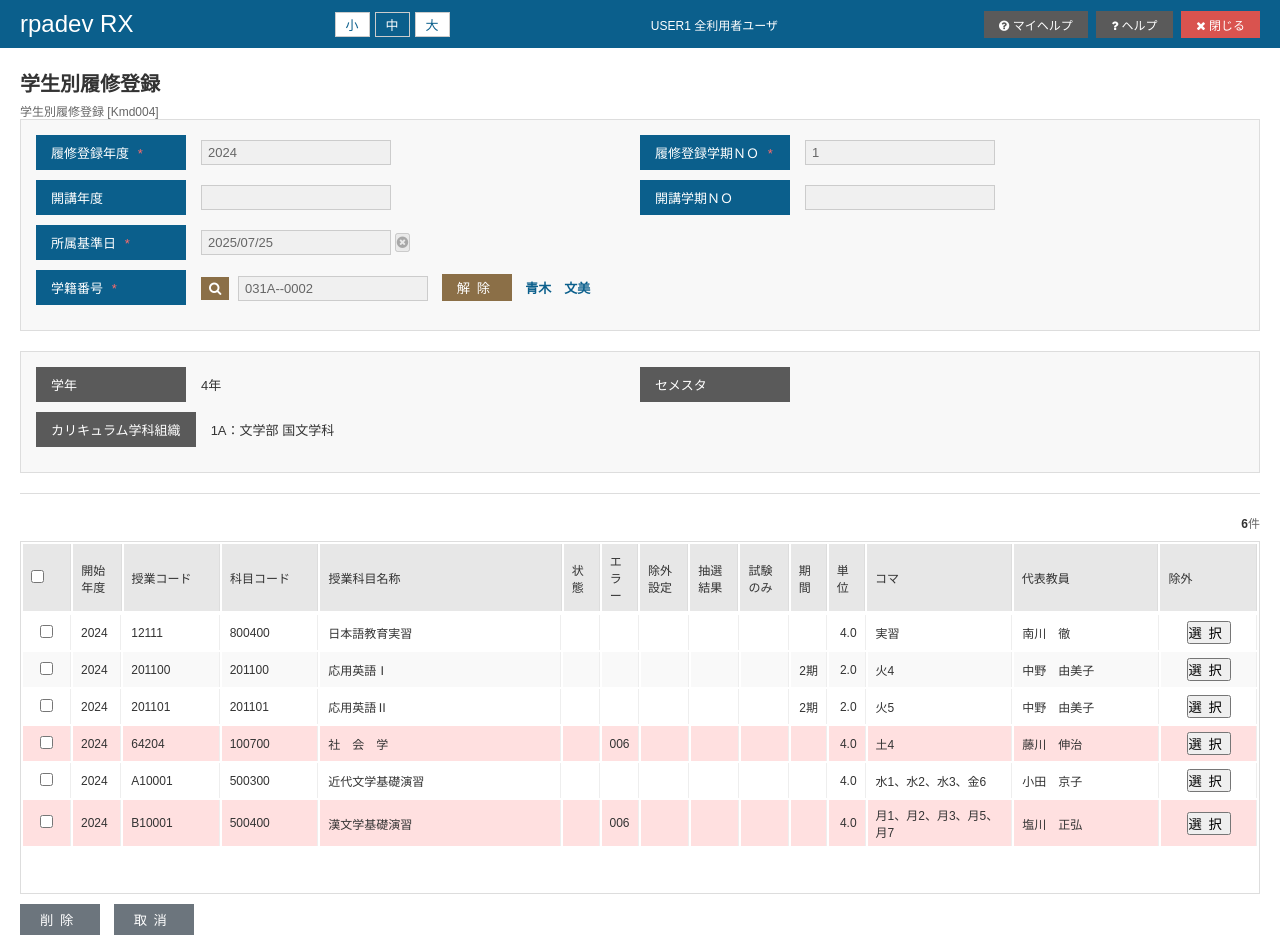
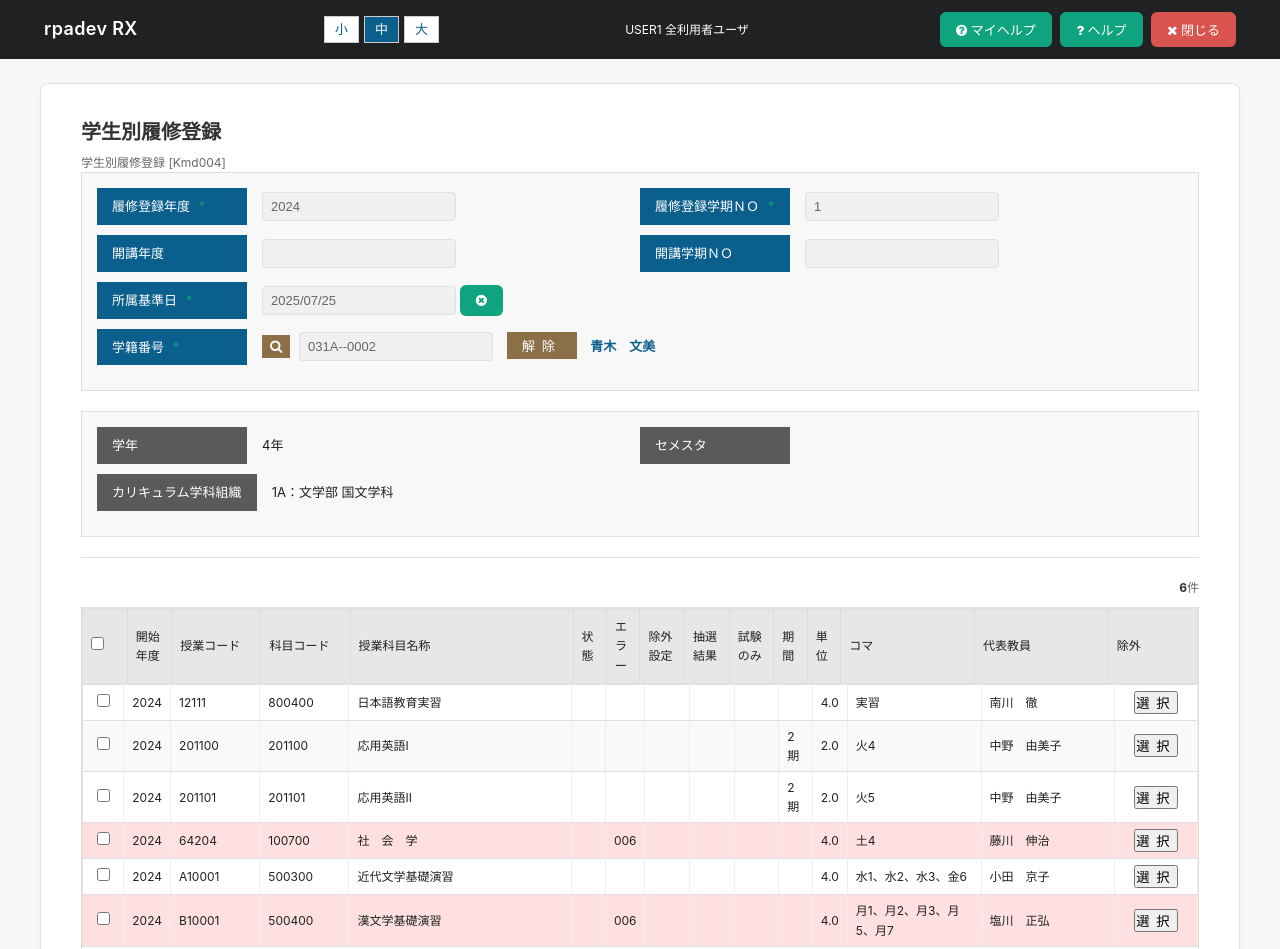
Before and after one commit to dn36772386/rpadev-2, a plain HTML site: page index.html in a window 1280 px wide. Shown: the top 949 px of the page. Drawn offline with Linux system fonts and the light colour scheme.

Commit message:
rpadev-rx-common.css を更新

```diff
--- a/rpadev-rx-common.css
+++ b/rpadev-rx-common.css
@@ -545,3 +545,115 @@ footer {
         padding-left: 0;
     }
 }
+
+
+/* ─────────────────────────────────────────────
+   ChatGPT / OpenAI 風テーマ   2025‑07‑26 追加
+────────────────────────────────────────────── */
+
+/* 1) フォントと配色のベース設定 */
+@import url("https://fonts.googleapis.com/css2?family=Inter:wght@400;500;600;700&display=swap");
+:root {
+    --cgpt-bg:          #f7f7f8;
+    --cgpt-surface:     #ffffff;
+    --cgpt-on-surface:  #202123;
+    --cgpt-header:      #202123;
+    --cgpt-accent:      #10a37f;
+    --cgpt-accent-hov:  #14b78a;
+    --cgpt-border:      #e0e0e0;
+}
+
+body {
+    font-family: "Inter", "Helvetica Neue", Arial, sans-serif;
+    background: var(--cgpt-bg);
+    color: var(--cgpt-on-surface);
+    line-height: 1.6;
+}
+
+/* 2) ヘッダー */
+header {
+    background: var(--cgpt-header);
+    color: #fff;
+    padding: 12px 24px;
+}
+header .logo-area h1 {
+    font-size: 18px;
+    font-weight: 600;
+    letter-spacing: 0.02em;
+}
+
+/* 3) コンテナ＆カード風装飾 */
+.container {
+    max-width: 1200px;
+    margin: 24px auto;
+    background: var(--cgpt-surface);
+    border: 1px solid var(--cgpt-border);
+    border-radius: 8px;
+    box-shadow: 0 4px 12px rgba(0,0,0,0.04);
+    padding: 32px 40px;
+}
+
+/* 4) ボタン統一 */
+.btnAreaHeader button,
+button[class^="btn"] {
+    background: var(--cgpt-accent);
+    color: #fff;
+    border: none;
+    border-radius: 6px;
+    padding: 8px 16px;
+    font-size: 13px;
+    cursor: pointer;
+    transition: background 0.2s ease;
+}
+.btnAreaHeader button:hover,
+button[class^="btn"]:hover {
+    background: var(--cgpt-accent-hov);
+}
+
+/* 5) 入力フィールド */
+input[type="text"],
+select,
+textarea {
+    border: 1px solid var(--cgpt-border);
+    border-radius: 4px;
+    padding: 6px 8px;
+    font-size: 13px;
+}
+input[type="text"]:focus,
+select:focus,
+textarea:focus {
+    outline: none;
+    border-color: var(--cgpt-accent);
+    box-shadow: 0 0 0 2px rgba(16,163,127,0.15);
+}
+
+/* 6) テーブル (データ表示用) */
+table {
+    border-collapse: collapse;
+    width: 100%;
+    font-size: 13px;
+}
+thead {
+    background: var(--cgpt-bg);
+}
+th,
+td {
+    border: 1px solid var(--cgpt-border);
+    padding: 8px 10px;
+    text-align: left;
+}
+
+/* 7) 必須ラベルの色味調整 */
+.itemTable dt.hissu::after {
+    color: var(--cgpt-accent);
+}
+
+/* 8) レスポンシブ微調整 */
+@media (max-width: 768px) {
+    .container {
+        padding: 24px 20px;
+    }
+    header .logo-area h1 {
+        font-size: 16px;
+    }
+}
```
